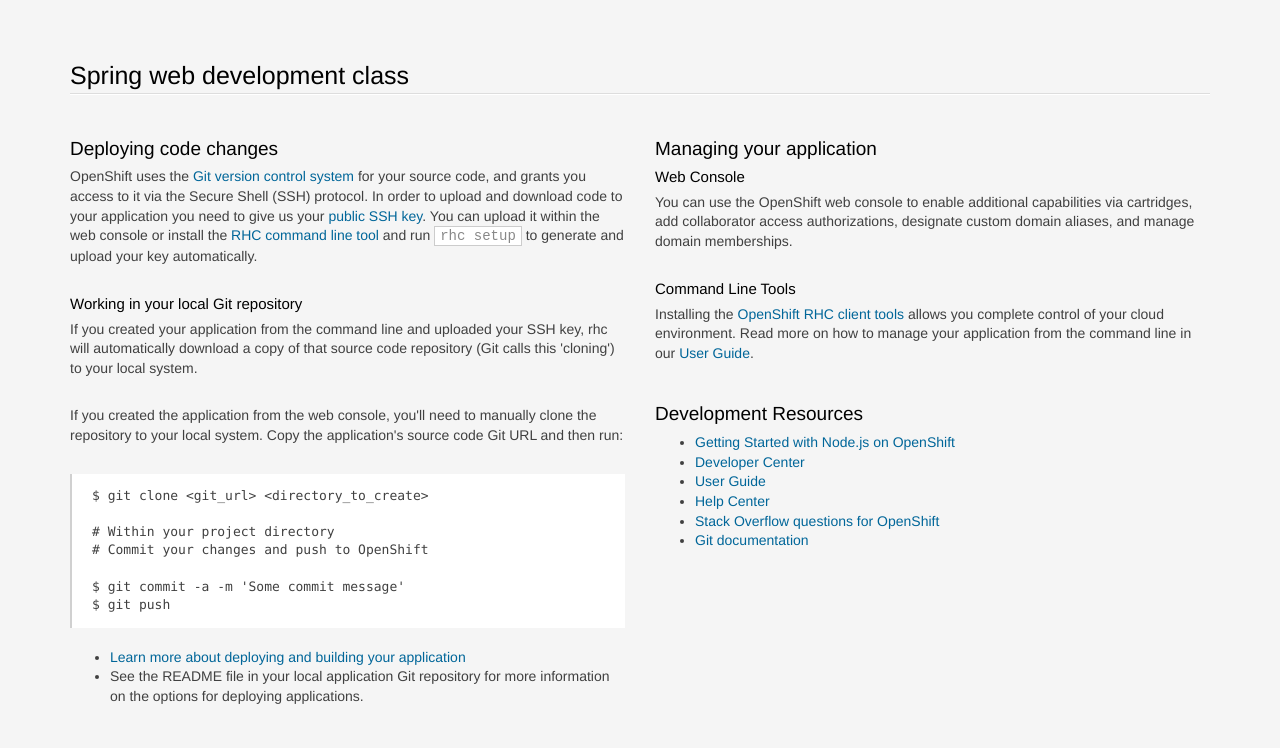
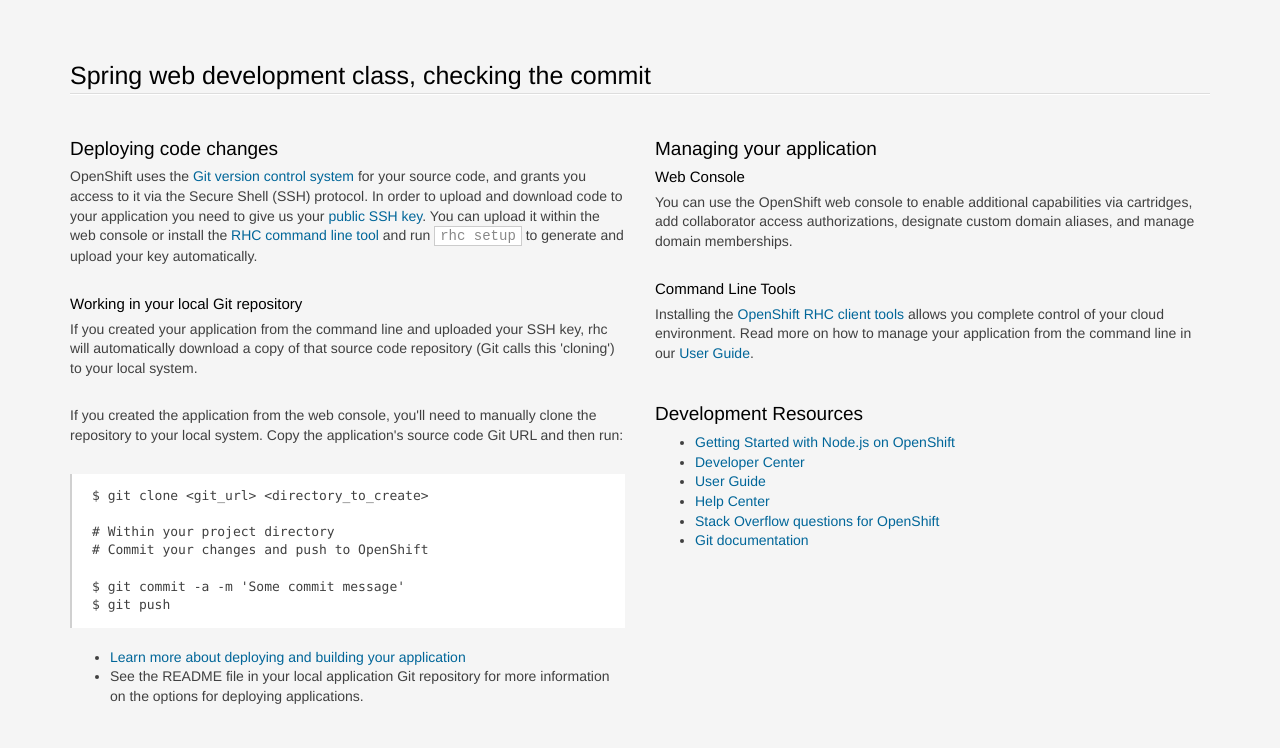
Before and after one commit to sujithrp/WebDevSpring2016, a website: page index.html in a window 1280 px wide. Shown: the top 748 px of the page. Drawn offline with Linux system fonts and the light colour scheme.

Commit message:
checking the small commit

```diff
--- a/index.html
+++ b/index.html
@@ -207,7 +207,7 @@
 <body>
 <section class='container'>
           <hgroup>
-            <h1>Spring web development class</h1>
+            <h1>Spring web development class, checking the commit</h1>
           </hgroup>
 
 
```
